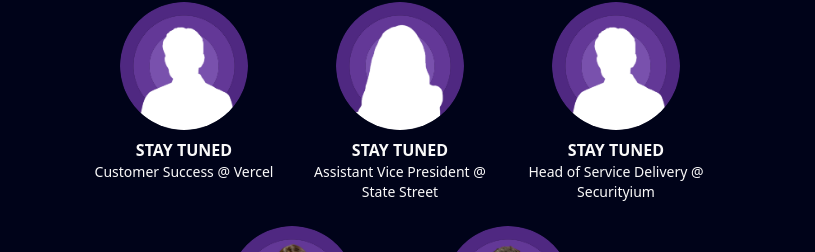
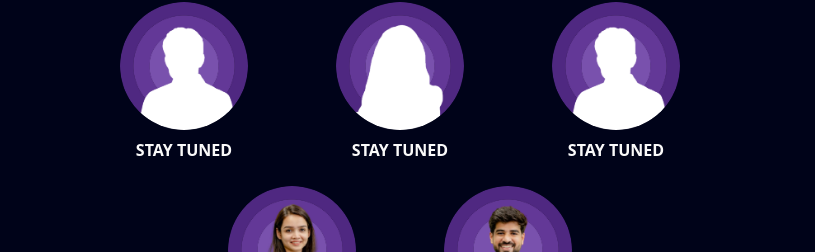
Before and after one commit to mrunankpawar/techbrewers-v3, a Next.js app: page /meetup in a window 1280 px wide. Shown: the part 916-1168 px from the top of the page, without its empty margins (240-1055 px from the left). Built offline with nearby package versions, Linux system fonts and the light colour scheme.

Commit message:
removed the designation from the TBD speakers

```diff
--- a/components/MeetupSpeakers.tsx
+++ b/components/MeetupSpeakers.tsx
@@ -5,21 +5,21 @@ const people = [
   {
     id: 1,
     name: "STAY TUNED",
-    designation: "Customer Success @ Vercel",
+    // designation: "Customer Success @ Vercel",
     image: "/images/meetupteam/tuned.png",
     url: "https://www.linkedin.com/in/npralhad/",
   },
   {
     id: 2,
     name: "STAY TUNED",
-    designation: "Assistant Vice President @ State Street",
+    // designation: "Assistant Vice President @ State Street",
     image: "/images/meetupteam/tuned2.png",
     // url: "https://www.linkedin.com/in/ambhorerahul/",
   },
   {
     id: 3,
     name: "STAY TUNED",
-    designation: "Head of Service Delivery @ Securityium",
+    // designation: "Head of Service Delivery @ Securityium",
     image: "/images/meetupteam/tuned.png",
     // url: "https://www.linkedin.com/in/touhidshaikh22/",
   },
```
